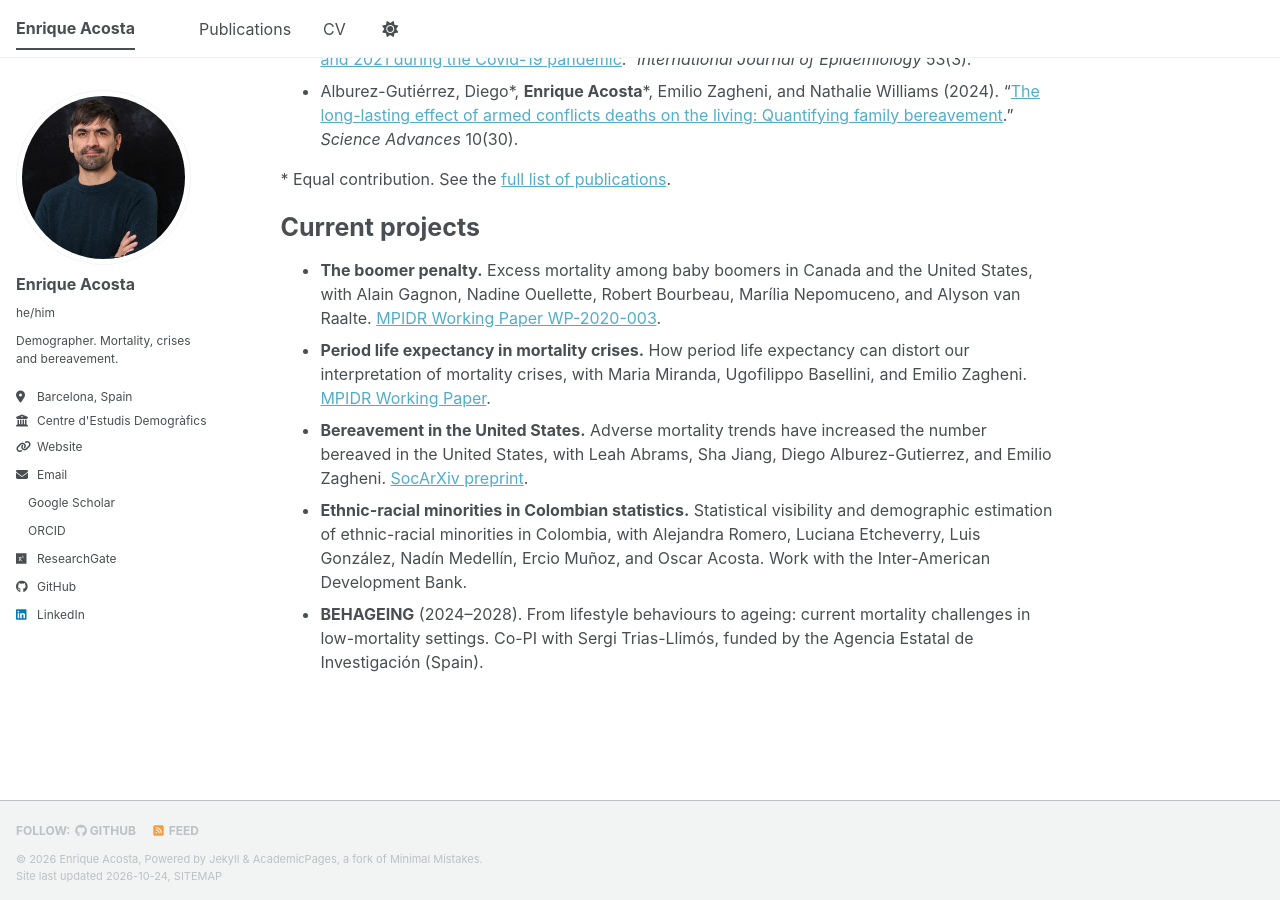
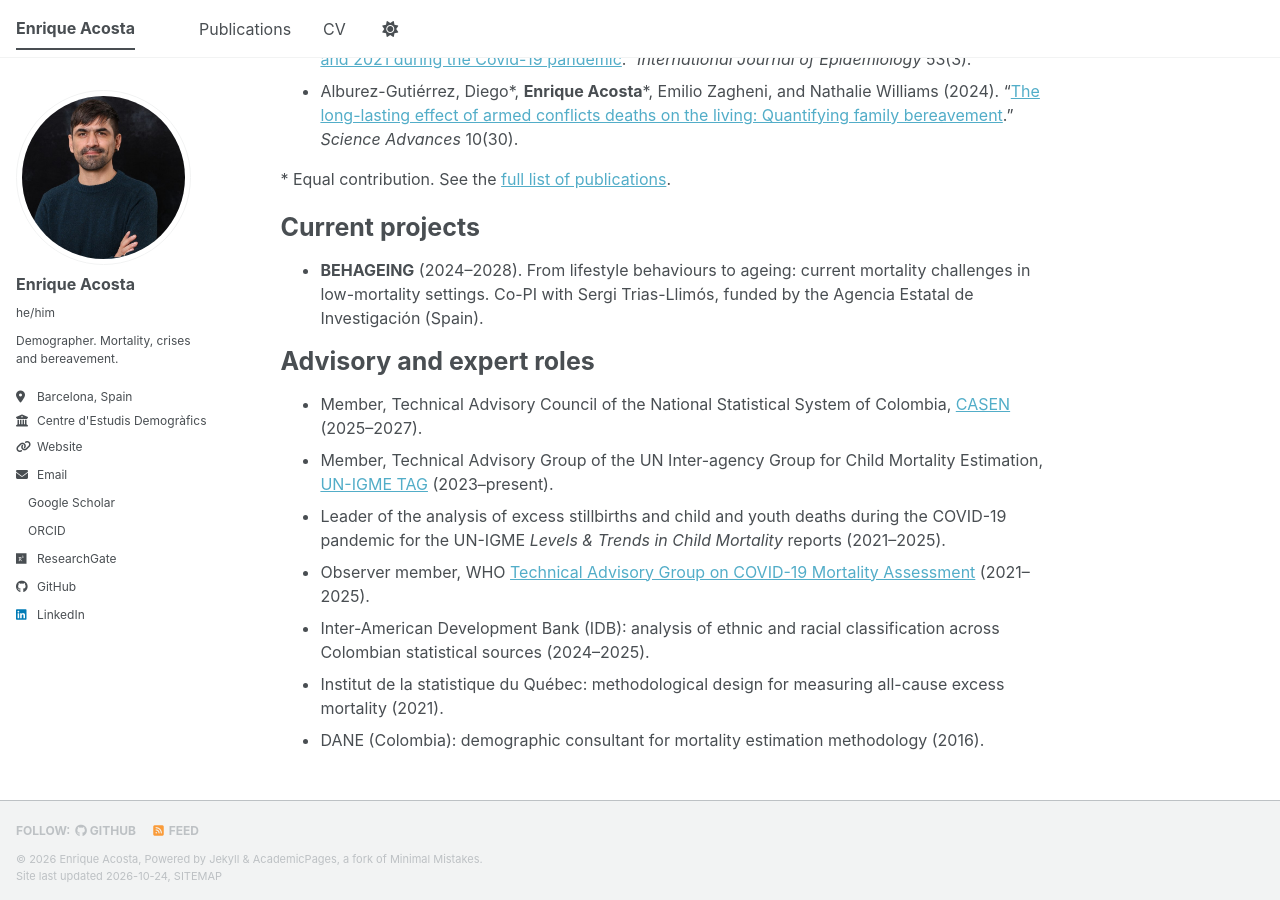
Before and after one commit to kikeacosta/kikeacosta.github.io, a Jekyll site: the page built from _pages/about.md, in a window 1280 px wide and 900 px high, scrolled down 882 px. Built offline with Jekyll 4.4.1, drawn with Linux system fonts in a browser that asks for light colours; a style sheet for code colours, icons or effects is not loaded.

Commit message:
Home page: add Advisory and expert roles section, keep only BEHAGEING under Current projects
Co-Authored-By: Claude Fable 5.1 <noreply@anthropic.com>

```diff
--- a/_pages/about.md
+++ b/_pages/about.md
@@ -29,8 +29,15 @@ Latest publications
 Current projects
 ======
 
-- **The boomer penalty.** Excess mortality among baby boomers in Canada and the United States, with Alain Gagnon, Nadine Ouellette, Robert Bourbeau, Marília Nepomuceno, and Alyson van Raalte. [MPIDR Working Paper WP-2020-003](https://doi.org/10.4054/MPIDR-WP-2020-003).
-- **Period life expectancy in mortality crises.** How period life expectancy can distort our interpretation of mortality crises, with Maria Miranda, Ugofilippo Basellini, and Emilio Zagheni. [MPIDR Working Paper](https://www.demogr.mpg.de/en/publications_databases_6118/publications_1904/mpidr_working_papers/how_period_life_expectancy_can_distort_our_interpretation_of_mortality_crises_8601/).
-- **Bereavement in the United States.** Adverse mortality trends have increased the number bereaved in the United States, with Leah Abrams, Sha Jiang, Diego Alburez-Gutierrez, and Emilio Zagheni. [SocArXiv preprint](https://osf.io/preprints/socarxiv/z38cs_v1).
-- **Ethnic-racial minorities in Colombian statistics.** Statistical visibility and demographic estimation of ethnic-racial minorities in Colombia, with Alejandra Romero, Luciana Etcheverry, Luis González, Nadín Medellín, Ercio Muñoz, and Oscar Acosta. Work with the Inter-American Development Bank.
 - **BEHAGEING** (2024–2028). From lifestyle behaviours to ageing: current mortality challenges in low-mortality settings. Co-PI with Sergi Trias-Llimós, funded by the Agencia Estatal de Investigación (Spain).
+
+Advisory and expert roles
+======
+
+- Member, Technical Advisory Council of the National Statistical System of Colombia, [CASEN](https://www.sen.gov.co/conozca-el-sen/instancias/casen) (2025–2027).
+- Member, Technical Advisory Group of the UN Inter-agency Group for Child Mortality Estimation, [UN-IGME TAG](https://childmortality.org/about) (2023–present).
+- Leader of the analysis of excess stillbirths and child and youth deaths during the COVID-19 pandemic for the UN-IGME *Levels & Trends in Child Mortality* reports (2021–2025).
+- Observer member, WHO [Technical Advisory Group on COVID-19 Mortality Assessment](https://www.who.int/data/technical-advisory-group/covid-19--mortality-assessment/membership) (2021–2025).
+- Inter-American Development Bank (IDB): analysis of ethnic and racial classification across Colombian statistical sources (2024–2025).
+- Institut de la statistique du Québec: methodological design for measuring all-cause excess mortality (2021).
+- DANE (Colombia): demographic consultant for mortality estimation methodology (2016).
```
